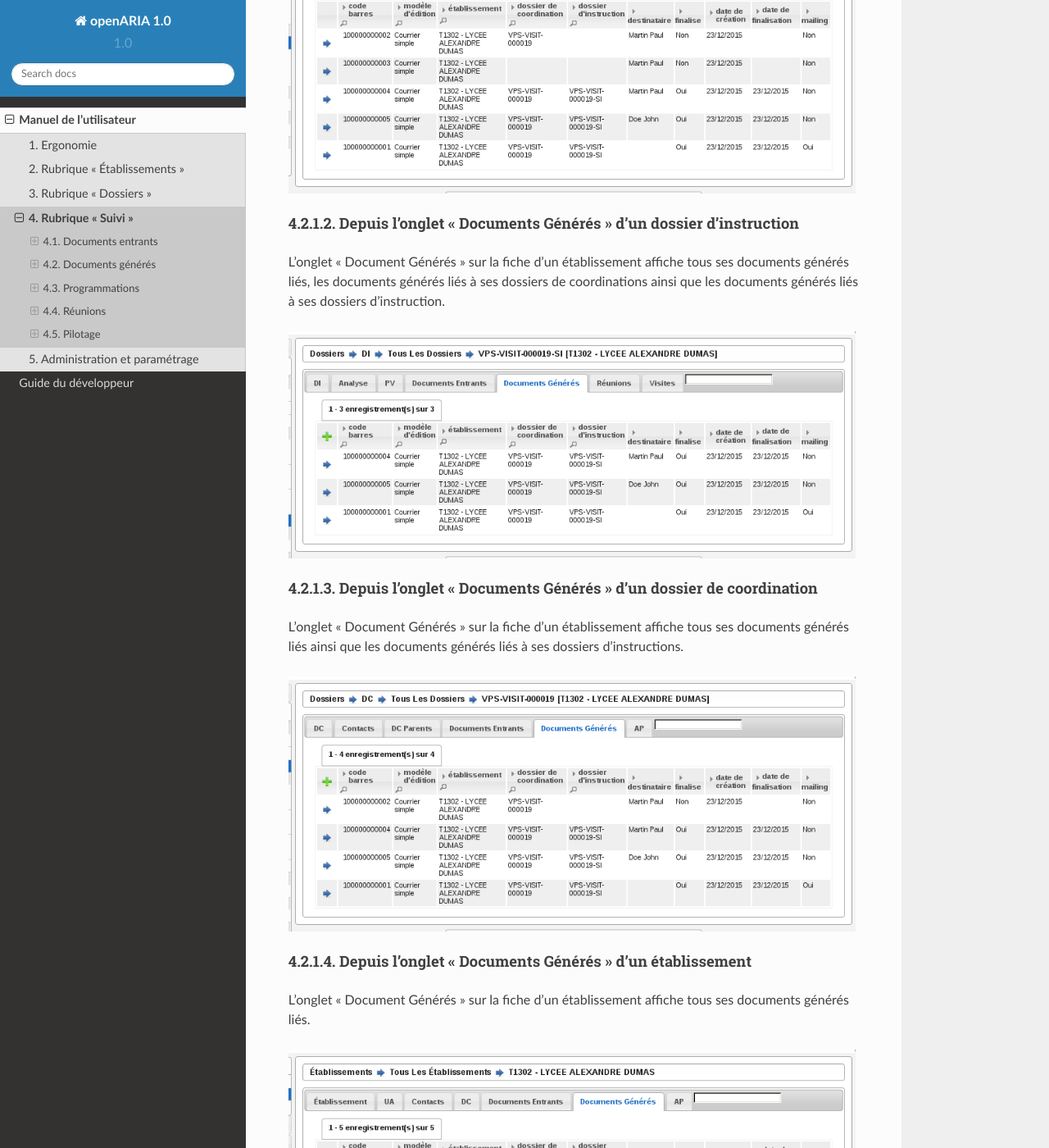
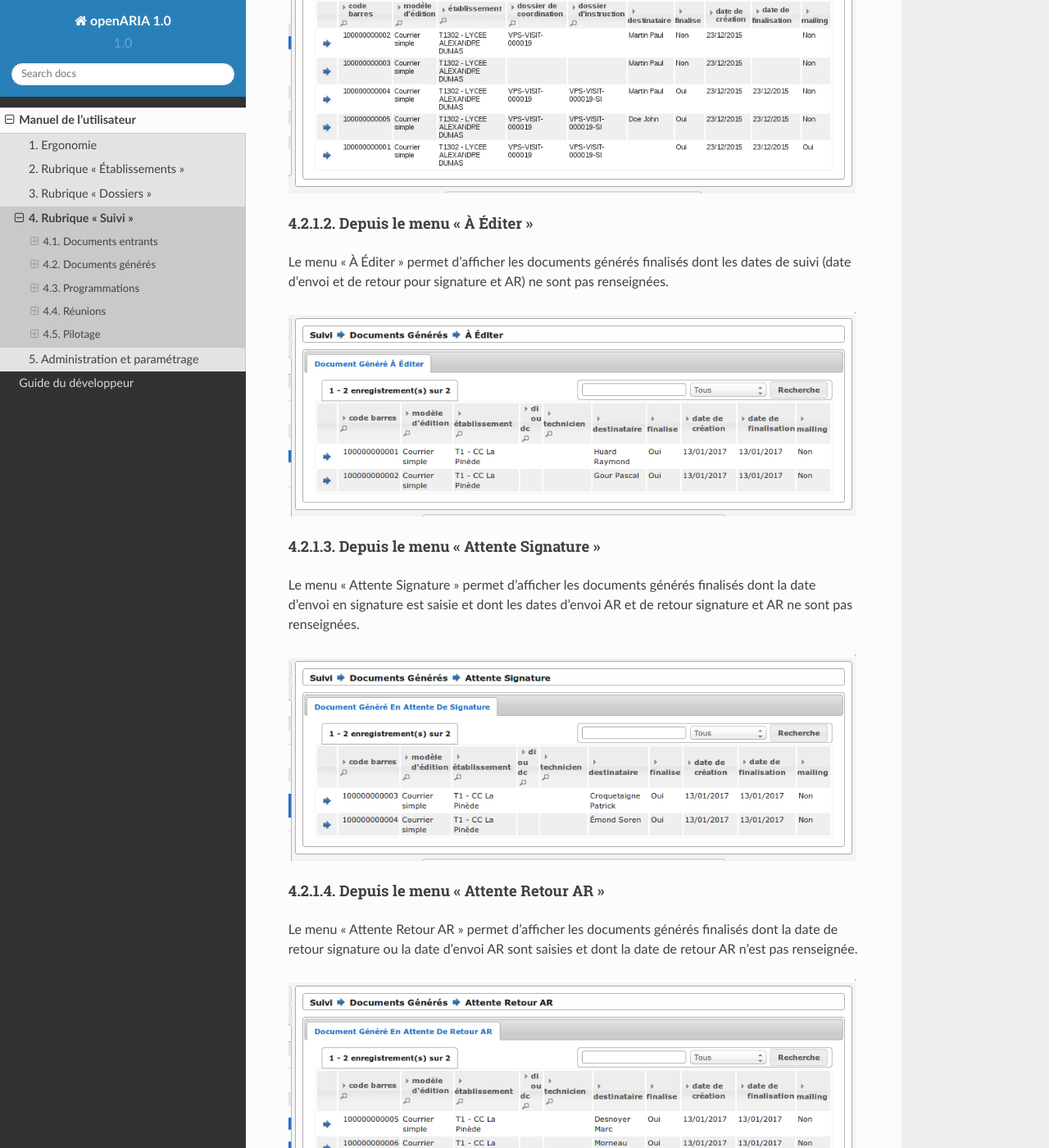
Before and after one commit to jcerini/openaria-documentation, a Sphinx documentation site: the page built from source/manuel_utilisateur/suivi/index.rst, in a window 1280 px wide and 1400 px high, scrolled down 6795 px. Shown: the whole window at 82% size. Built offline with Sphinx 7.4.7 and the Read the Docs theme 2.0.0, drawn with Linux system fonts in a browser that asks for light colours; some of the changed text lies outside the part shown.

Commit message:
* Ajout des widgets et listings des documents générés à éditer, en attente de signature et en attente de retour AR.

```diff
--- a/source/manuel_utilisateur/suivi/index.rst
+++ b/source/manuel_utilisateur/suivi/index.rst
@@ -187,6 +187,33 @@ Depuis le menu "Gestion"
 Le menu "Gestion" permet d'afficher tous les documents générés.
 
 .. image:: courrier-listing.png
+
+.. _courrier_a_editer:
+
+Depuis le menu "À Éditer"
+#########################
+
+Le menu "À Éditer" permet d'afficher les documents générés finalisés dont les dates de suivi (date d'envoi et de retour pour signature et AR) ne sont pas renseignées.
+
+.. image:: courrier_a_editer-listing.png
+
+.. _courrier_attente_signature:
+
+Depuis le menu "Attente Signature"
+##################################
+
+Le menu "Attente Signature" permet d'afficher les documents générés finalisés dont la date d'envoi en signature est saisie et dont les dates d'envoi AR et de retour signature et AR ne sont pas renseignées.
+
+.. image:: courrier_attente_signature-listing.png
+
+.. _courrier_attente_retour_ar:
+
+Depuis le menu "Attente Retour AR"
+##################################
+
+Le menu "Attente Retour AR" permet d'afficher les documents générés finalisés dont la date de retour signature ou la date d'envoi AR sont saisies et dont la date de retour AR n'est pas renseignée.
+
+.. image:: courrier_attente_retour_ar-listing.png
 
 Depuis l'onglet "Documents Générés" d'un dossier d'instruction
 ##############################################################
```
Also changed, not shown: source/manuel_utilisateur/ergonomie/index.rst (+24 -0 lines), source/manuel_utilisateur/ergonomie/widget_documents_generes_a_editer.png (added), source/manuel_utilisateur/ergonomie/widget_documents_generes_attente_retour_ar.png (added), source/manuel_utilisateur/ergonomie/widget_documents_generes_attente_signature.png (added), source/manuel_utilisateur/suivi/courrier_a_editer-listing.png (added), source/manuel_utilisateur/suivi/courrier_attente_retour_ar-listing.png (added), source/manuel_utilisateur/suivi/courrier_attente_signature-listing.png (added).
